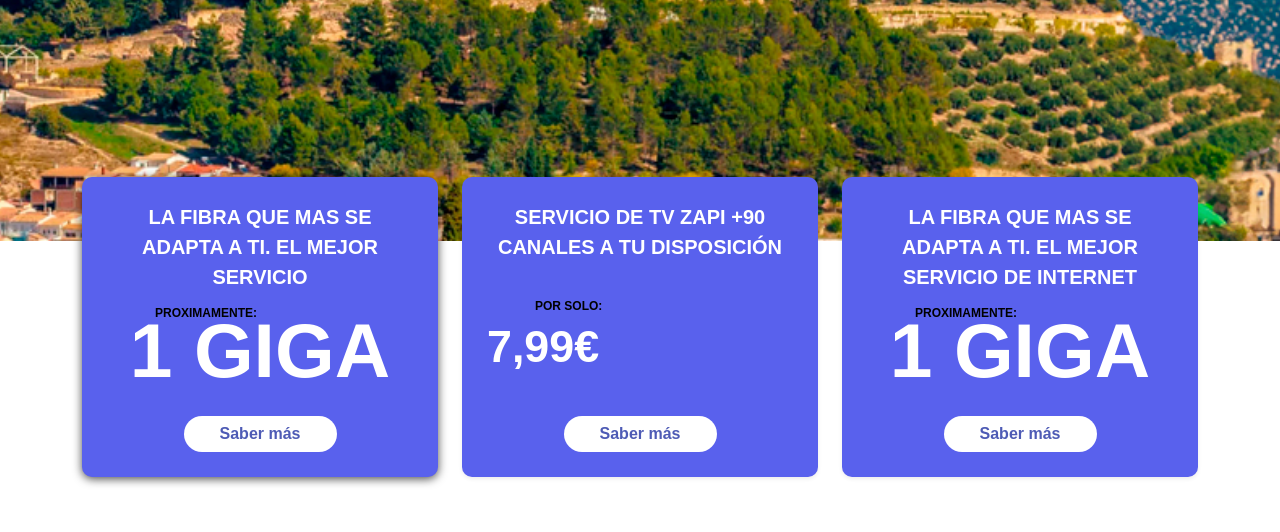
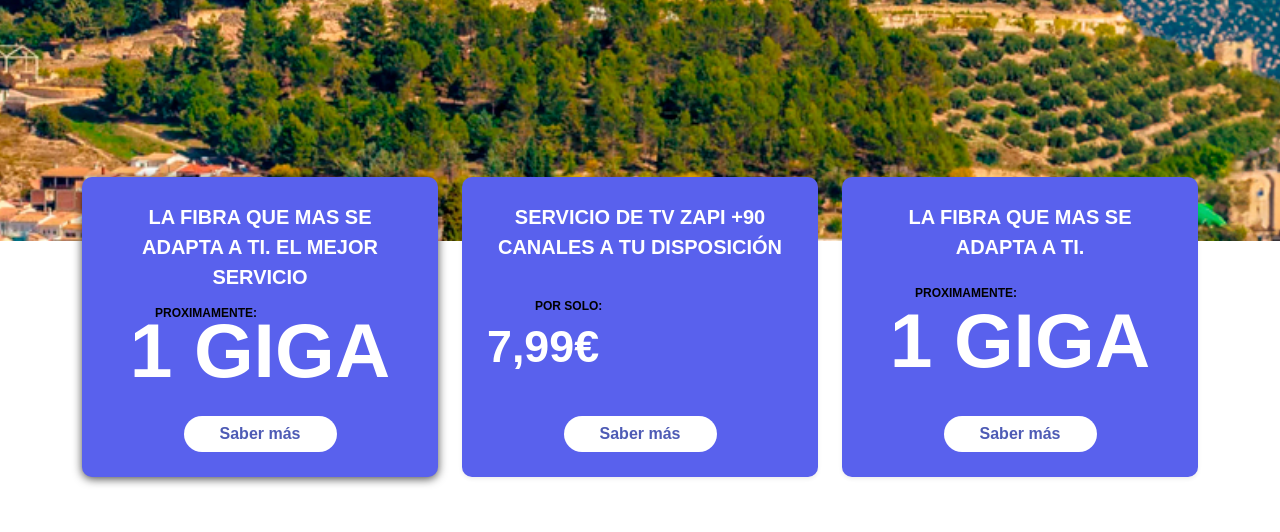
Before and after one commit to insytec-alcala/paginaweb, a PHP site: page / in a window 1280 px wide. Shown: the part 615-1147 px from the top of the page. Run offline with PHP 8.4, Linux system fonts and the light colour scheme; some web fonts are replaced.

Commit message:
La ultima prueba

```diff
--- a/Index.php
+++ b/Index.php
@@ -46,7 +46,7 @@
             <div class="col-md-4 mb-4">
                 <div class="card card-principal shadow-sm border-0">
                     <div class="card-body">
-                        <p class="card-text fw-bold fs-5">LA FIBRA QUE MAS SE ADAPTA A TI. EL MEJOR SERVICIO DE INTERNET</p>
+                        <p class="card-text fw-bold fs-5">LA FIBRA QUE MAS SE ADAPTA A TI.</p>
                         <p class="ms-5" style="color: black;  text-align: left; margin-bottom: -30px ; font-weight: bold; font-size: 12px ">PROXIMAMENTE:</p>
                         <h1 class="card-title">1 GIGA</h1>
 
```
